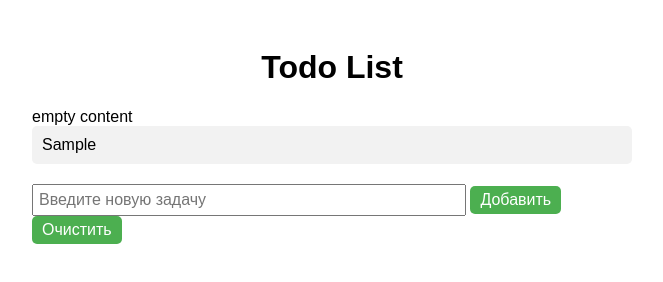
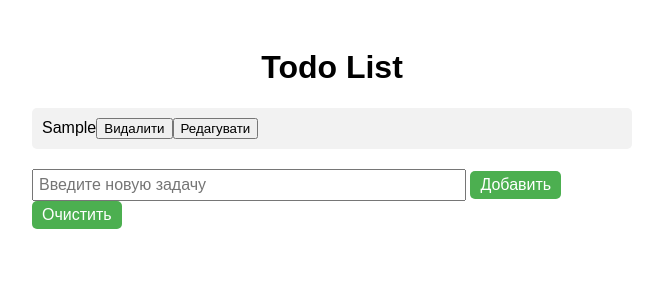
Before and after one commit to ponomarovs87/Todo_Ponomarov_Yermolenko, a plain HTML site: page index.html in a window 1280 px wide. Both pictures are taken after typing "Sample" into the empty fields and a click on the button "Добавить". Shown: the whole page, without its empty margins (308-971 px from the left). Drawn offline with Linux system fonts and the light colour scheme.

Commit message:
Немного передалал код и добавил кнопку удалить

```diff
--- a/index.html
+++ b/index.html
@@ -8,7 +8,7 @@
 	<body>
 		<div class="todo-app" id="todoApp">
 			<h1>Todo List</h1>
-
+			<p id="emptyText">Пусто</p>
 			<ul class="task-list" id="taskList">
 				<!-- Здесь будут отображаться задачи -->
 			</ul>
--- a/script/3.js
+++ b/script/3.js
@@ -6,10 +6,13 @@ const addTaskBtn = document.getElementById("add-task-button");
 const taskList = document.getElementById("taskList");
 const errorMessage = document.getElementById("error-message");
 
+const emptyText = document.getElementById("emptyText");
+
 // Обработчик события для кнопки добавления задачи
 addTaskBtn.addEventListener("click", addTask);
 
 // Функция добавления задачи в список
+const items = [];
 function addTask() {
 	// Получаем текст из поля ввода
 	const taskText = taskInput.value.trim();
@@ -21,12 +24,36 @@ function addTask() {
 		return;
 	}
 
-	// Создаем новый элемент списка
-	const taskItem = document.createElement("li");
-	taskItem.textContent = taskText;
+	// Создаем новый элемент списка=================
+	const li = document.createElement("li");
+	const itemId = items.length;
+	li.setAttribute("data-id", itemId);
+	li.textContent = taskText;
+	taskList.appendChild(li);
+	emptyText.style.display = "none";
+
+
+
+	//Добавление кнопки удалить
+	const liButtonDelete = document.createElement("button");
+	liButtonDelete.textContent = "Видалити";
+	li.appendChild(liButtonDelete);
+
+	liButtonDelete.addEventListener("click", function() {
+        taskList.removeChild(li);
+        if (taskList.children.length === 0) {
+          emptyText.style.display = "block";
+        }
+      });
+
+
+	//Добавление кнопки изменить
+	const liButtonChange = document.createElement("button");
+	liButtonChange.textContent = "Редагувати";
+	li.appendChild(liButtonChange);
 
 	// Добавляем элемент в список
-	taskList.appendChild(taskItem);
+	items.push(li);
 
 	// Очищаем поле ввода
 	taskInput.value = "";
--- a/script/4.js
+++ b/script/4.js
@@ -1,5 +1,6 @@
 // Импортируем функцию для добавления задачи
-import { addTask } from "./3.js";
+import { addTask } from './3.js';
+
 
 // Получаем элементы списка задач и кнопку очистки поля ввода
 const taskList = document.getElementById("taskList");
@@ -10,13 +11,6 @@ function deleteTask(event) {
 	const taskElement = event.target.parentElement;
 	taskList.removeChild(taskElement);
 	checkEmptyContent();
-}
-
-// Функция для проверки наличия задач в списке и отображения заглушки "empty content"
-function checkEmptyContent() {
-	if (taskList.children.length === 0) {
-		taskList.innerHTML = "empty content";
-	}
 }
 
 // Добавляем обработчики событий для кнопок удаления задач
@@ -33,6 +27,3 @@ clearInputButton.addEventListener("click", () => {
 
 // Используем функцию addTask для добавления начальной задачи
 addTask();
-
-// Проверяем наличие задач в списке при загрузке страницы
-checkEmptyContent();
```
